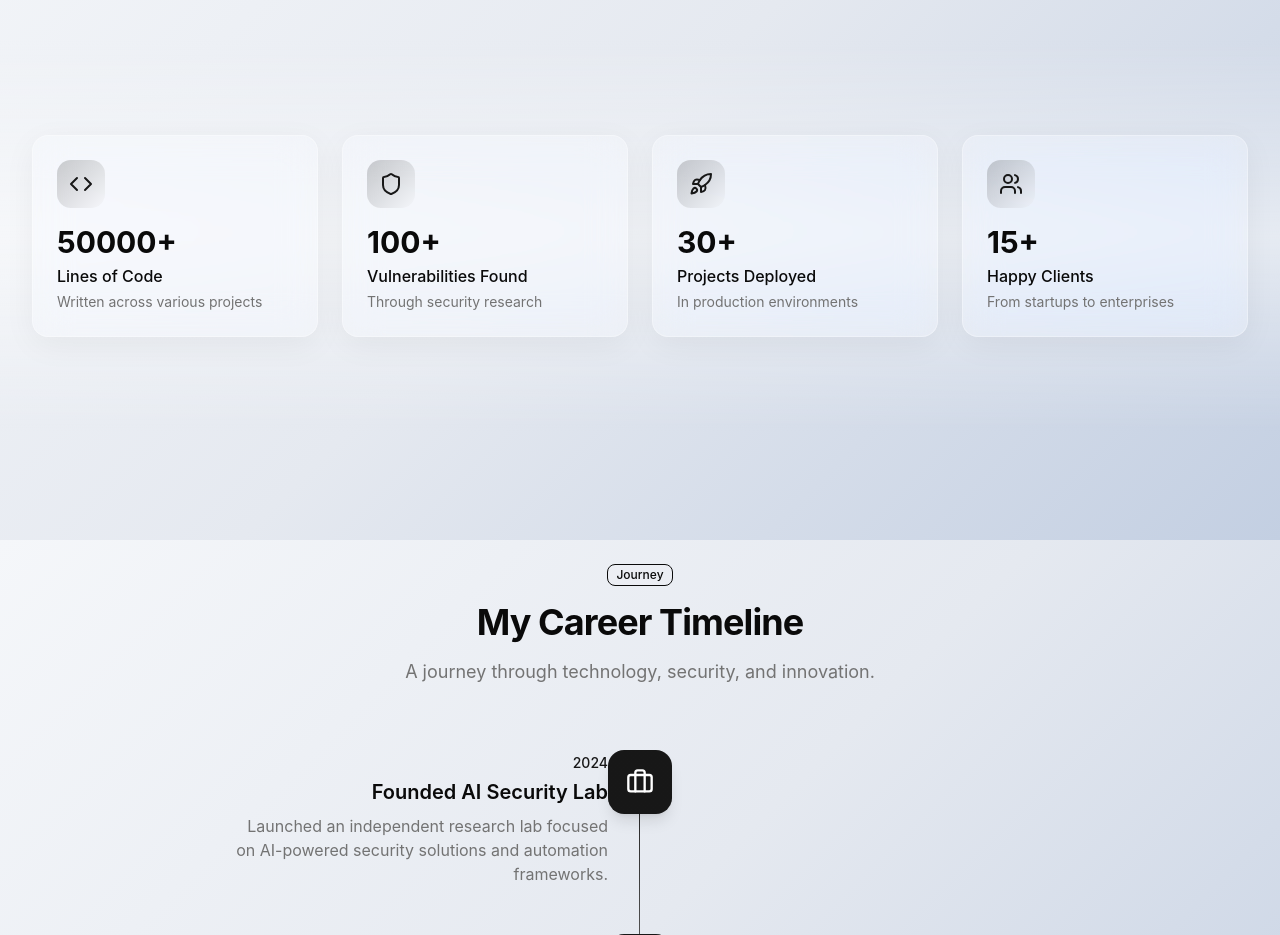
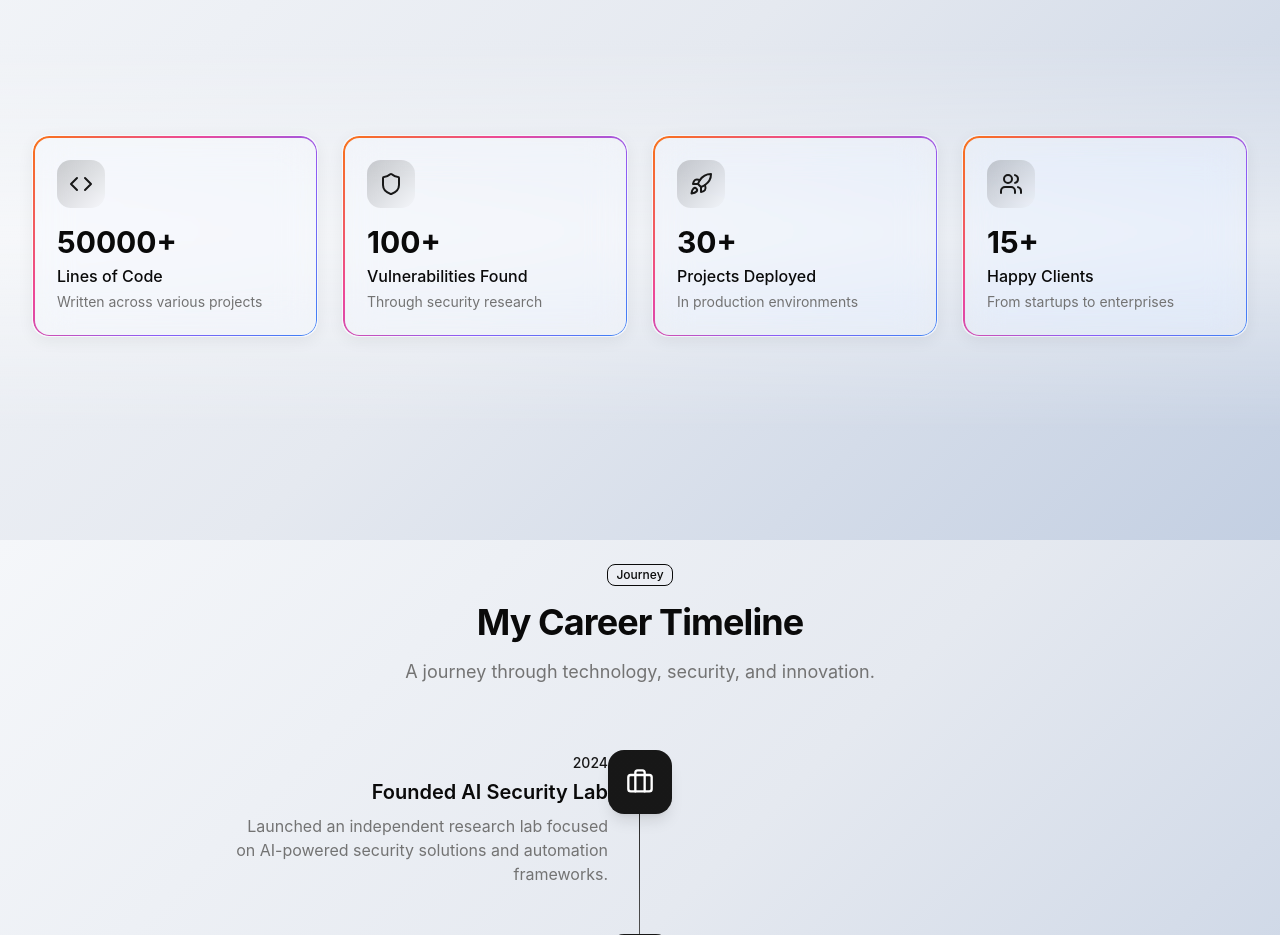
Before and after one commit to modhu-cps/modhu-protfoli, a Next.js app: page /about in a window 1280 px wide. Shown: the part 1060-1995 px from the top of the page. Built offline with nearby package versions, Linux system fonts and the light colour scheme.

Commit message:
Change card style to 3D glass with gradient border
Updated the card component to use a 3D glass style with a gradient border.

```diff
--- a/components/sections/about-stats.tsx
+++ b/components/sections/about-stats.tsx
@@ -54,7 +54,8 @@ export function AboutStats() {
                 transition={{ duration: 0.5, delay: index * 0.1 }}
                 className="group"
               >
-                <div className="glass rounded-2xl p-6 h-full transition-all duration-300 hover:border-primary/30 hover:shadow-lg hover:shadow-primary/5">
+                {/* ==== Apple-style 3D glass card with gradient border ==== */}
+                <div className="glass card-3d gradient-border p-6 h-full">
                   <div className="flex h-12 w-12 items-center justify-center rounded-xl bg-gradient-to-br from-primary/20 to-accent/20 mb-4">
                     <Icon className="h-6 w-6 text-primary" />
                   </div>
```
